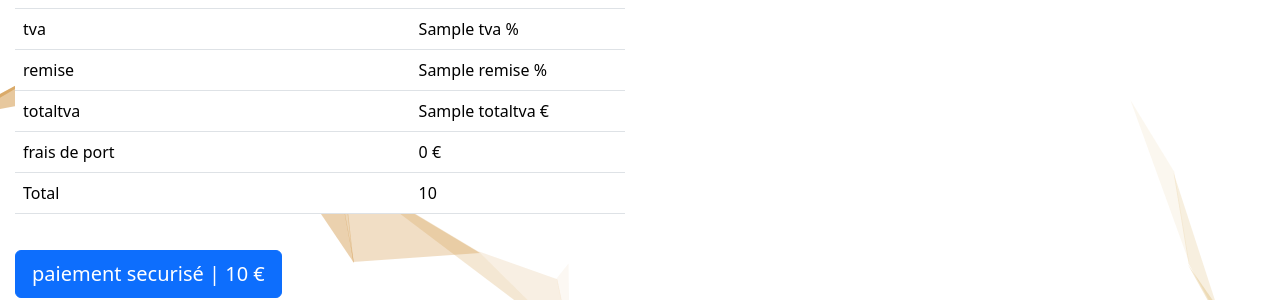
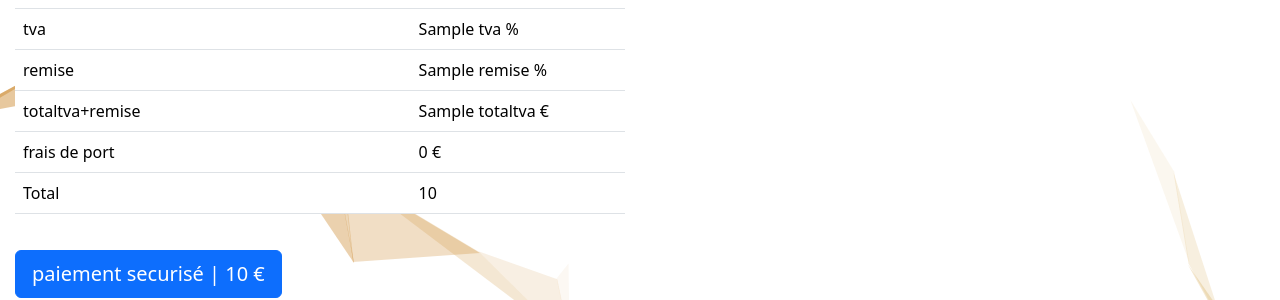
Before and after one commit to artilleur/filrougesamedi25novembre2023, a Symfony app: template templates/commande/recap.html.twig in a window 1280 px wide. Shown: the part 262-562 px from the top of the page. Run offline with Twig, Linux system fonts and the light colour scheme; the template is opened without the code that fills it: most values are stand-ins (such as "Sample title", 1, 10 or a date in 2020); some libraries are stand-ins or nearby versions.

Commit message:
27112023

```diff
--- a/templates/commande/index.html.twig
+++ b/templates/commande/index.html.twig
@@ -74,7 +74,7 @@
                           </tr>
 
                           <tr>
-                            <td colspan="3">totaltva</td>
+                            <td colspan="3">totaltva+remise</td>
 
                             <td>{{ totaltva  }} €</td>
 
--- a/templates/commande/recap.html.twig
+++ b/templates/commande/recap.html.twig
@@ -60,7 +60,7 @@
                           </tr>
 
                           <tr>
-                            <td colspan="3">totaltva</td>
+                            <td colspan="3">totaltva+remise</td>
 
                             <td>{{ totaltva  }} €</td>
 
```
